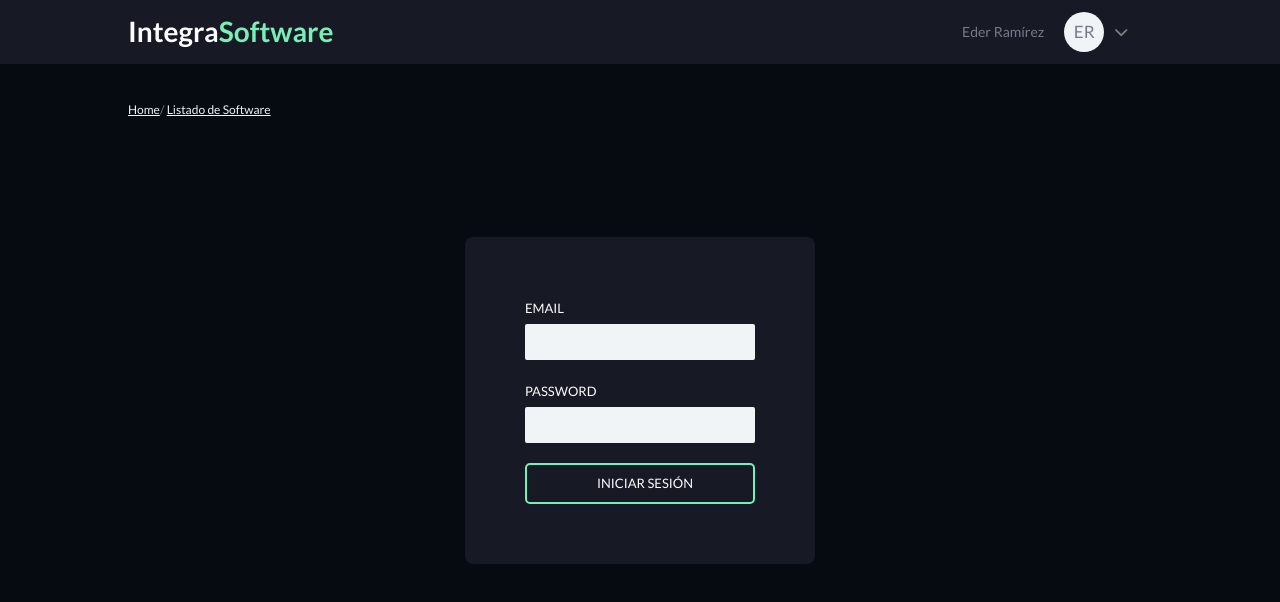
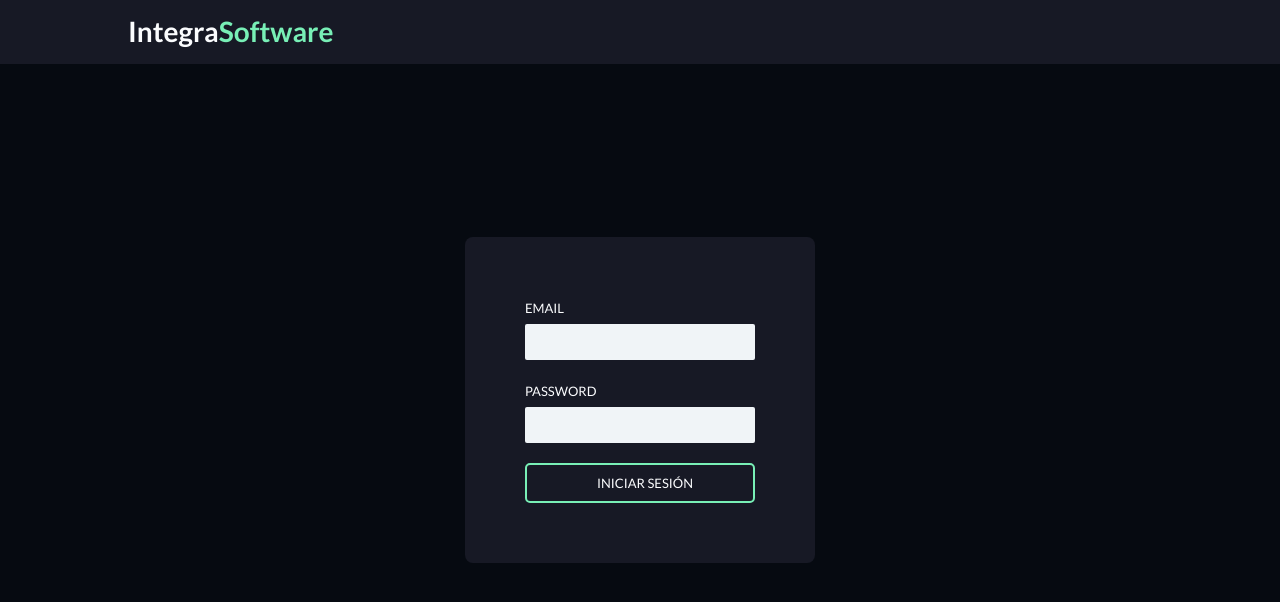
Before and after one commit to Eder87rh/mobilender, a Vue app: page /login in a window 1280 px wide. Shown: the top 602 px of the page. Built offline with nearby package versions, Linux system fonts and the light colour scheme.

Commit message:
Hidding user settings in login view

```diff
--- a/src/App.vue
+++ b/src/App.vue
@@ -1,7 +1,7 @@
 <template>
   <div id="app">
     <Header />
-    <Breadcrumb />
+    <Breadcrumb v-if="$route.name !== 'Login'" />
 
     <div class="content">
       <router-view />
--- a/src/components/Header.vue
+++ b/src/components/Header.vue
@@ -2,13 +2,14 @@
   <header id="header">
     <div class="header__container">
       <h1>Integra<span class="software">Software</span></h1>
-      <UserSettings />
+      <UserSettings v-if="$route.name !== 'Login'" />
     </div>
   </header>
 </template>
 
 <script>
 import UserSettings from "./UserSettings";
+
 export default {
   setup() {
     return {};
--- a/src/components/UserSettings.vue
+++ b/src/components/UserSettings.vue
@@ -11,13 +11,14 @@
     </div>
     <div class="user-settings__options">
       <ul>
-        <li>Cerrar Sesión</li>
+        <li @click="signOut">Cerrar Sesión</li>
       </ul>
     </div>
   </div>
 </template>
 
 <script>
+import { useRouter } from "vue-router";
 import { ref, computed } from "vue";
 export default {
   setup() {
@@ -29,9 +30,17 @@ export default {
       return firstLetter + secondLetter;
     });
 
+    const router = useRouter();
+
+    function signOut() {
+      localStorage.setItem("mobilenderToken", "");
+      router.push({ name: "Login" });
+    }
+
     return {
       name,
       initials,
+      signOut,
     };
   },
 };
--- a/src/pages/Login.vue
+++ b/src/pages/Login.vue
@@ -106,7 +106,7 @@ export default {
   justify-content: center;
   align-items: center;
 
-  min-height: 50rem;
+  min-height: 80rem;
 }
 
 .login__container {
```
